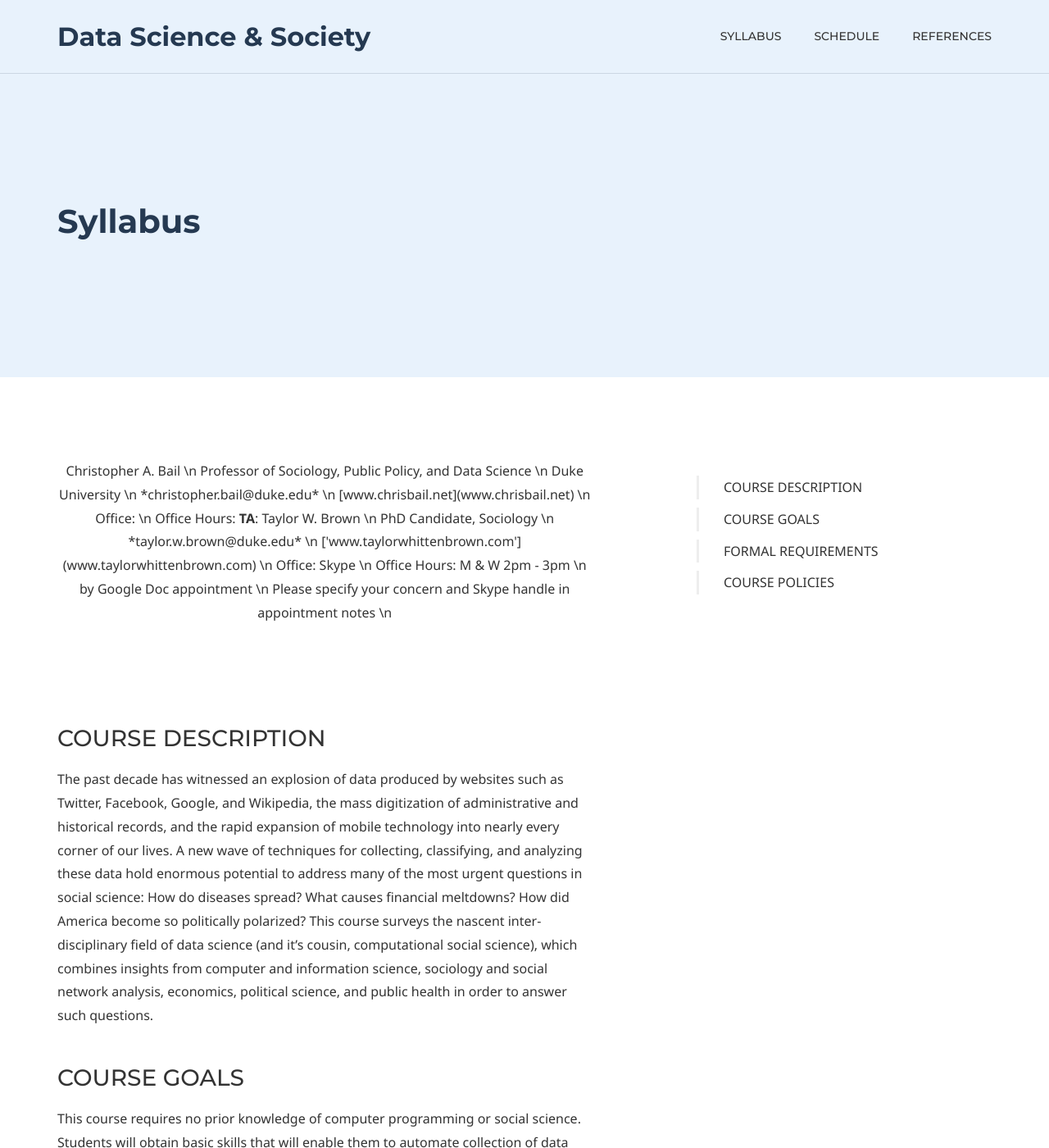
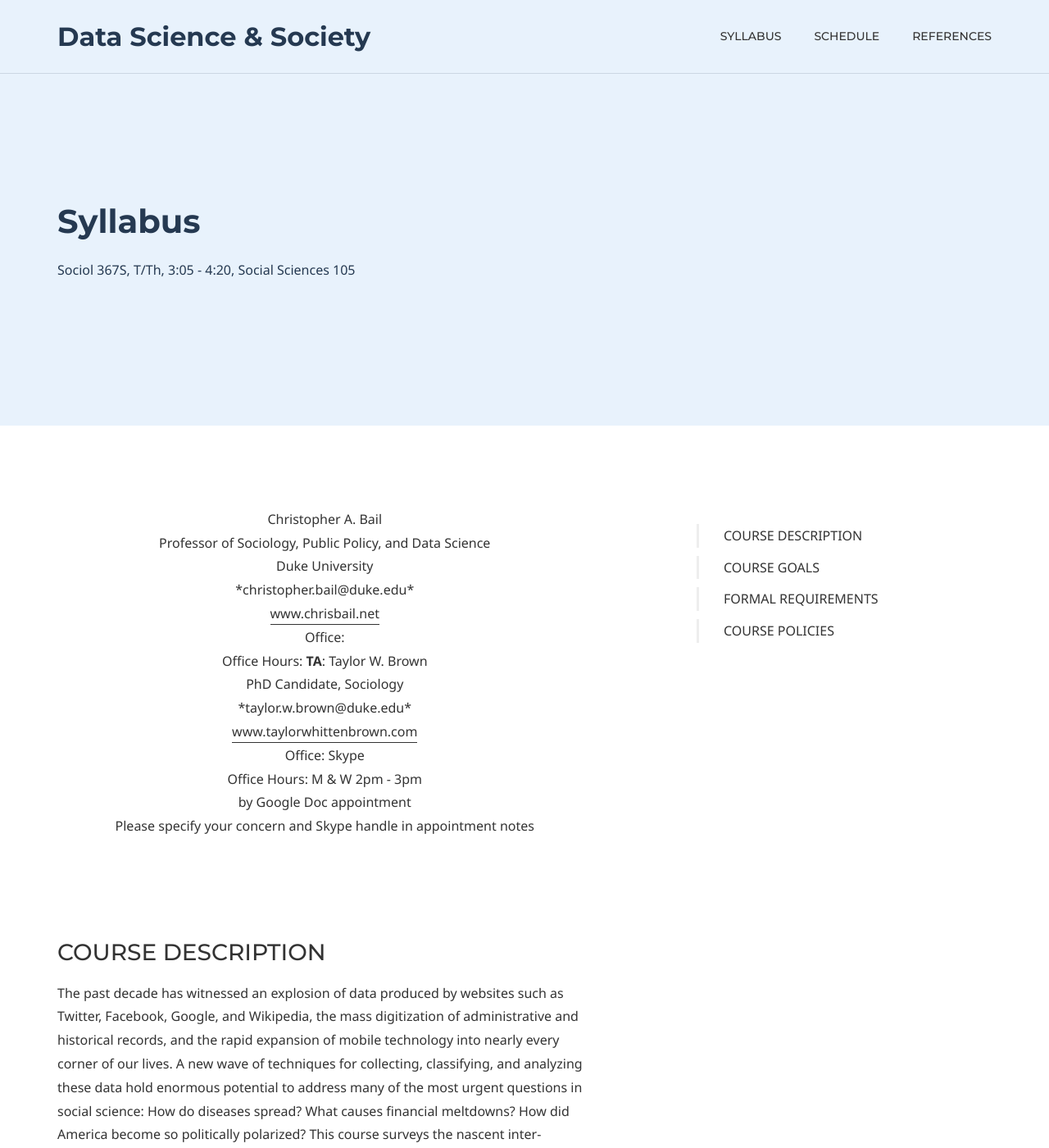
Before and after one commit to dssoc/dssoc.github.io, a Jekyll site: the page built from syllabus.md, in a window 1280 px wide and 1400 px high. Shown: the whole window at 82% size. Built offline with Jekyll 4.4.1, drawn with Linux system fonts in a browser that asks for light colours; some web fonts are replaced.

Commit message:
udate schedule etc

```diff
--- a/syllabus.md
+++ b/syllabus.md
@@ -6,7 +6,7 @@
 
 # Hero section
 title: Syllabus
-description:
+description: Sociol 367S, T/Th, 3:05 - 4:20, Social Sciences 105
 
 # Author box
 author:
@@ -21,23 +21,23 @@
 ---
 
 <p align="center">
-Christopher A. Bail \n
-Professor of Sociology, Public Policy, and Data Science \n
-Duke University \n
-*christopher.bail@duke.edu* \n
-[www.chrisbail.net](www.chrisbail.net) \n
-Office: \n
+Christopher A. Bail <br>
+Professor of Sociology, Public Policy, and Data Science <br>
+Duke University <br>
+*christopher.bail@duke.edu* <br>
+<a href="www.chrisbail.net">www.chrisbail.net</a> <br>
+Office: <br>
 Office Hours:
 
 
-<b>TA</b>: Taylor W. Brown \n
-PhD Candidate, Sociology \n
-*taylor.w.brown@duke.edu* \n
-['www.taylorwhittenbrown.com'](www.taylorwhittenbrown.com) \n
-Office: Skype \n
-Office Hours: M & W 2pm - 3pm \n
- by Google Doc appointment \n
-Please specify your concern and Skype handle in appointment notes \n
+<b>TA</b>: Taylor W. Brown <br>
+PhD Candidate, Sociology <br>
+*taylor.w.brown@duke.edu* <br>
+<a href="www.taylorwhittenbrown.com">www.taylorwhittenbrown.com</a> <br>
+Office: Skype <br>
+Office Hours: M & W 2pm - 3pm <br>
+by Google Doc appointment <br>
+Please specify your concern and Skype handle in appointment notes <br>
 </p>
 <br/><br/>
 
```
